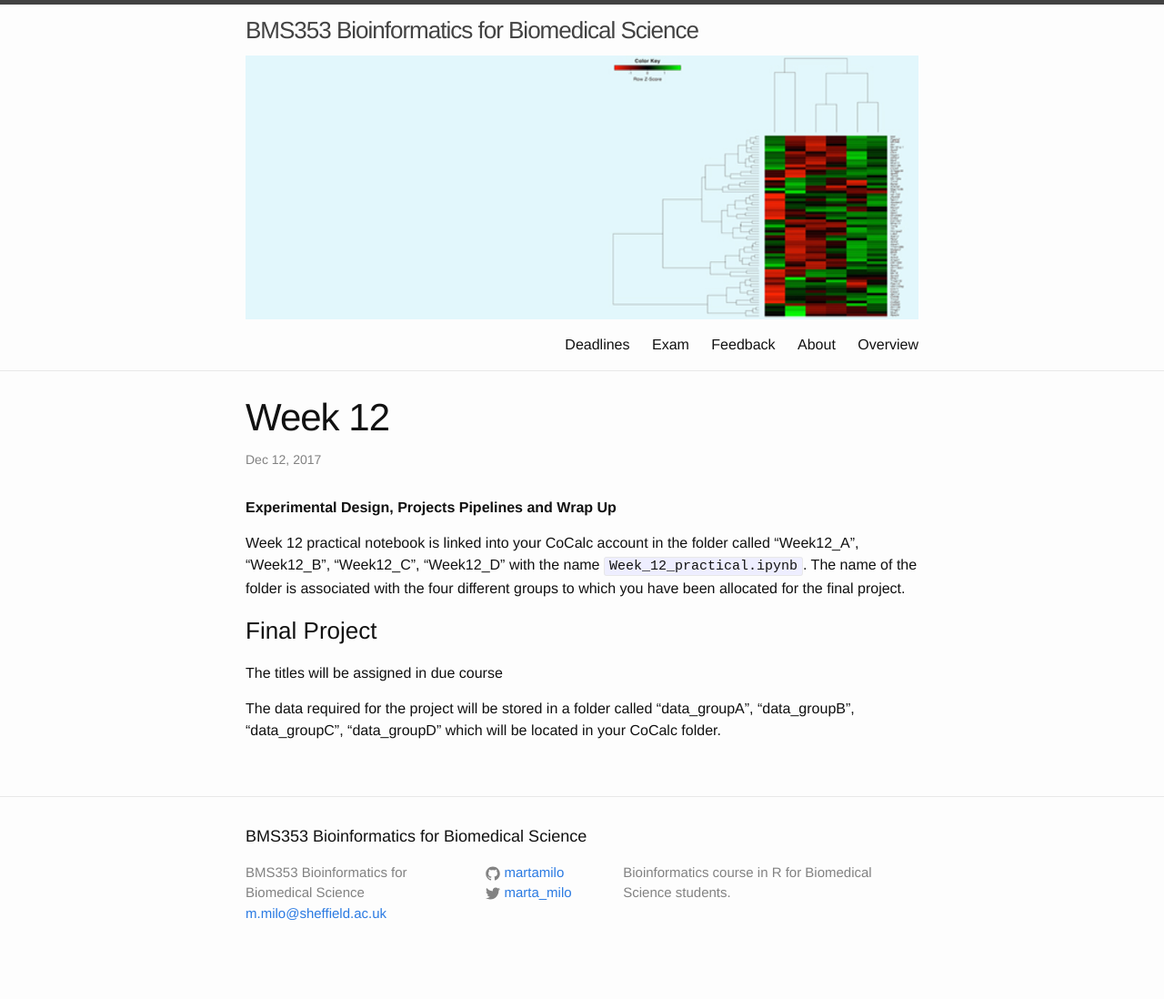
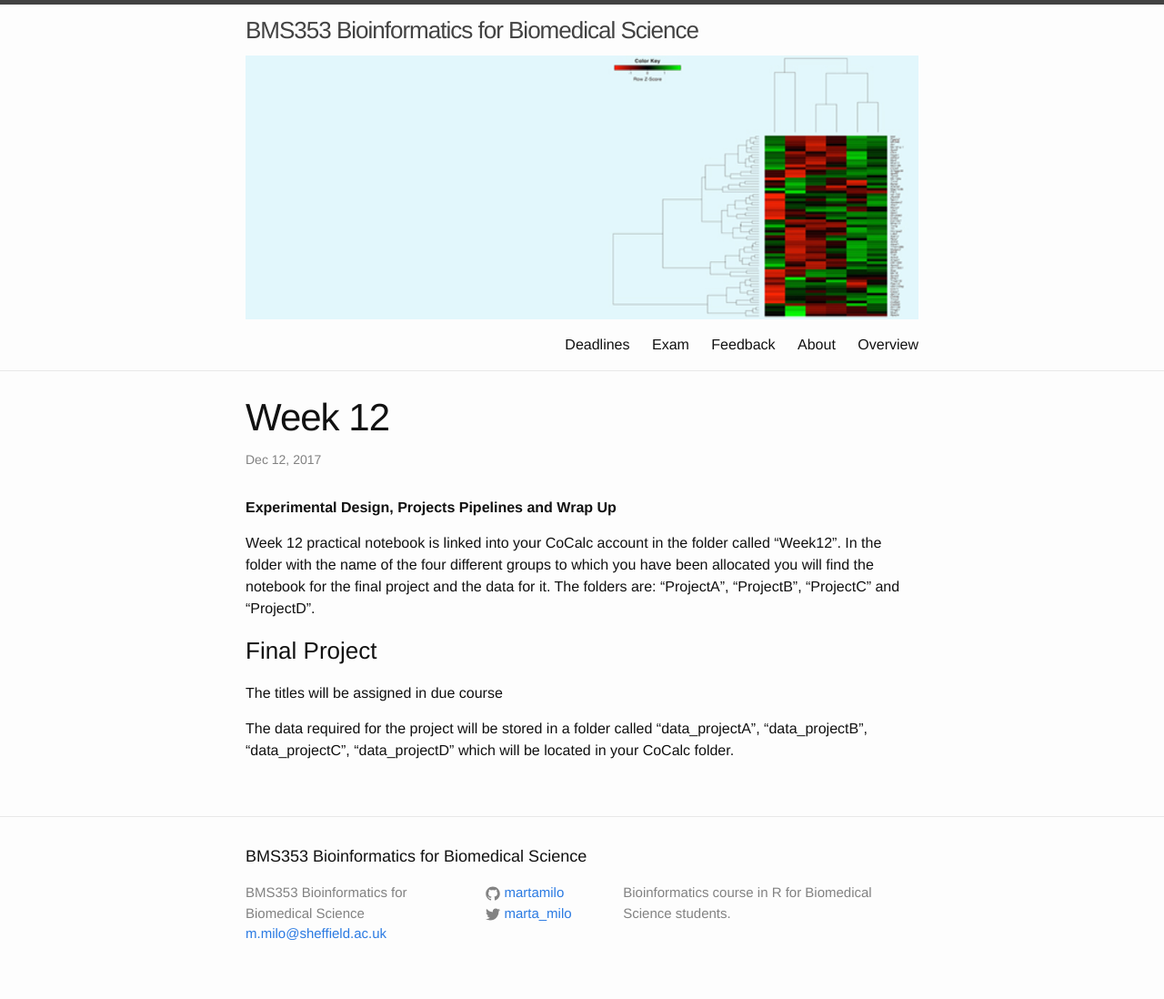
Before and after one commit to sods/bioinformatics, a Jekyll site: the page built from _posts/2017-12-12-week-12-experimental-design-and-projects-pipelines.md, in a window 1280 px wide. Shown: the whole page at 91% size. Built offline with Jekyll 4.4.1, drawn with Linux system fonts in a browser that asks for light colours; comment, search, counter and statistics services are not loaded; before the commit the page ends 1075 px from its top, so only the background shows below that.

Commit message:
updated the text

```diff
--- a/_posts/2017-12-12-week-12-experimental-design-and-projects-pipelines.md
+++ b/_posts/2017-12-12-week-12-experimental-design-and-projects-pipelines.md
@@ -8,11 +8,11 @@ venue: GB- G4
 tagline: Experimental Design, Projects Pipelines and Wrap Up
 ---
 
-Week 12 practical notebook is linked into your CoCalc account in the folder called “Week12_A”, “Week12_B”, “Week12_C”, “Week12_D" with the name `Week_12_practical.ipynb`. The name of the folder is associated with the four different groups to which you have been allocated for the final project.
+Week 12 practical notebook is linked into your CoCalc account in the folder called "Week12". In the folder with the name of the four different groups to which you have been allocated you will find the notebook for the final project and the data for it. The folders are: “ProjectA”, “ProjectB”, “ProjectC” and “ProjectD".
 
 
 ### Final Project
 
 The titles will be assigned in due course
 
-The data required for the project will be stored in a folder called "data_groupA", "data_groupB", "data_groupC", "data_groupD" which will be located in your CoCalc folder.
+The data required for the project will be stored in a folder called "data_projectA", "data_projectB", "data_projectC", "data_projectD" which will be located in your CoCalc folder.
```
